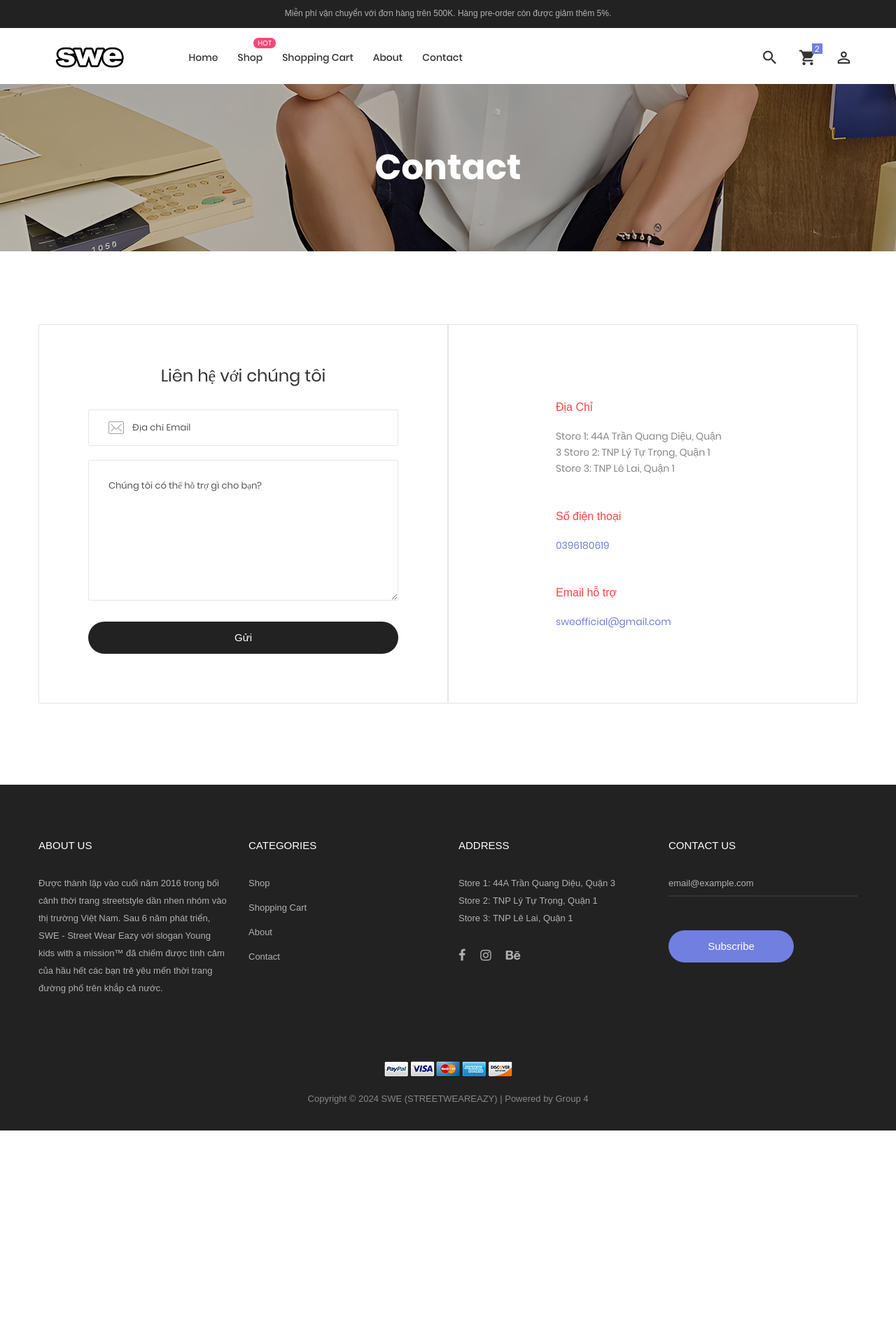
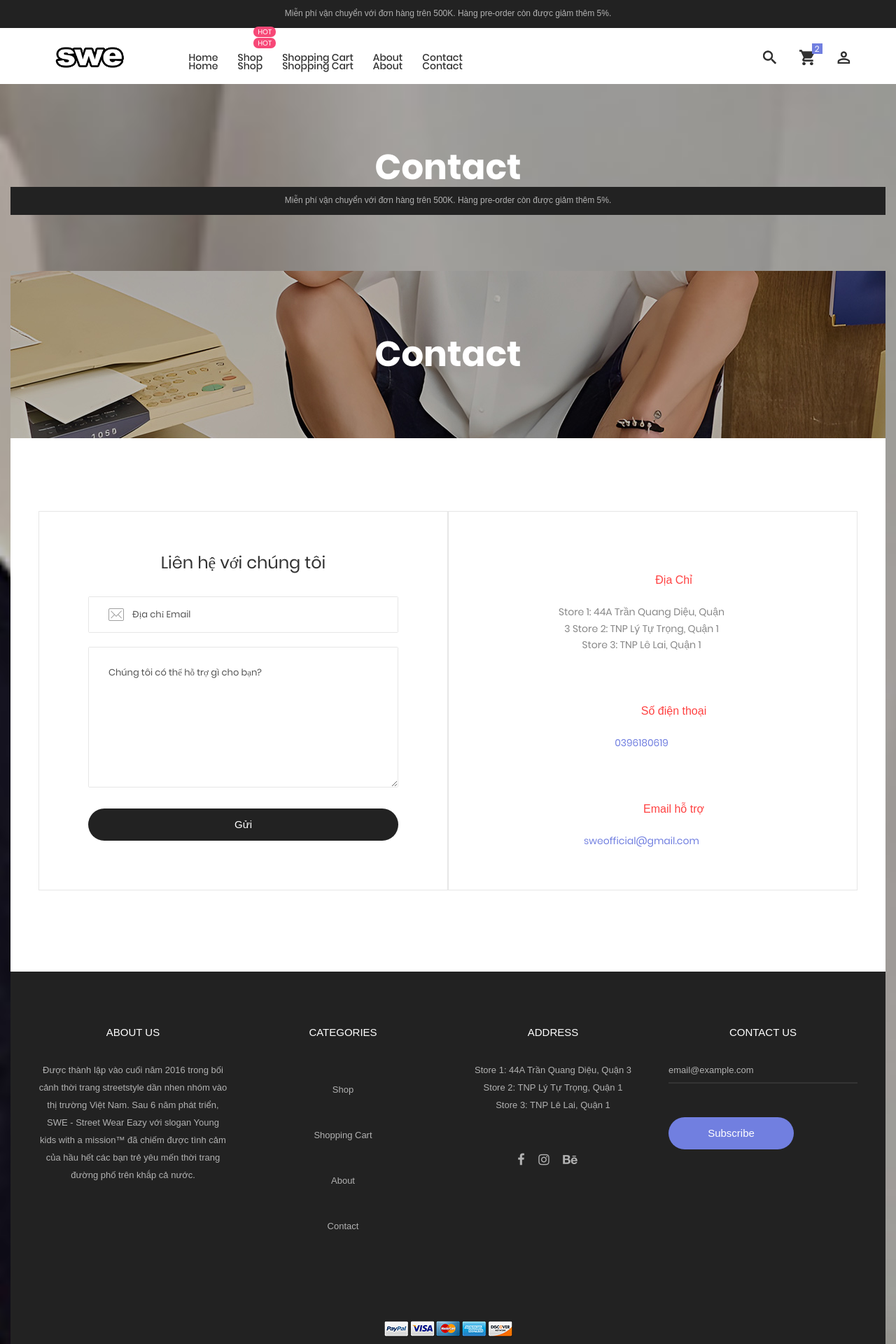
Before and after one commit to LeNguyenXeng/DuAn1-BE, a PHP site: page /index.php?act=contact in a window 1280 px wide. Shown: the top 1920 px of the page at 70% size. Before the commit the page ends 1615 px from the top, so only its background shows below. Run offline with PHP 8.4, Linux system fonts and the light colour scheme; style sheets or scripts are compiled from the project's sources; some libraries are stand-ins or nearby versions; some web fonts are replaced.

Commit message:
Update contact.php

```diff
--- a/view/contact.php
+++ b/view/contact.php
@@ -1,4 +1,16 @@
 <!DOCTYPE html>
+<html lang="en">
+
+<head>
+    <title>Contact</title>
+    <?php
+ include "view/header.php";
+?>
+    <!-- Title page -->
+    <section class="bg-img1 txt-center p-lr-15 p-tb-92"
+        style="background-image: url('./resources/assets/img/bg-02.jpg'); margin-top: 80px;">
+        <h2 class="ltext-105 cl0 txt-center">
+            Contact<!DOCTYPE html>
 <html lang="en">
 
 <head>
@@ -109,3 +121,101 @@
     <?php
  include "view/footer.php";
 ?>
+        </h2>
+    </section>
+
+
+    <!-- Content page -->
+    <section class="bg0 p-t-104 p-b-116">
+        <div class="container">
+            <div class="flex-w flex-tr">
+                <div class="size-210 bor10 p-lr-70 p-t-55 p-b-70 p-lr-15-lg w-full-md">
+                    <form>
+                        <h4 class="mtext-105 cl2 txt-center p-b-30">
+                            Liên hệ với chúng tôi
+                        </h4>
+
+                        <div class="bor8 m-b-20 how-pos4-parent">
+                            <input class="stext-111 cl2 plh3 size-116 p-l-62 p-r-30" type="text" name="email"
+                                placeholder="Địa chỉ Email">
+                            <img class="how-pos4 pointer-none" src="./resources/assets/img/icons/icon-email.png"
+                                alt="ICON">
+                        </div>
+
+                        <div class="bor8 m-b-30">
+                            <textarea class="stext-111 cl2 plh3 size-120 p-lr-28 p-tb-25" name="msg"
+                                placeholder="Chúng tôi có thể hỗ trợ gì cho bạn?"></textarea>
+                        </div>
+
+                        <button class="flex-c-m stext-101 cl0 size-121 bg3 bor1 hov-btn3 p-lr-15 trans-04 pointer">
+                            Gửi
+                        </button>
+                    </form>
+                </div>
+
+                <div class="size-210 bor10 flex-w flex-col-m p-lr-93 p-tb-30 p-lr-15-lg w-full-md">
+                    <div class="flex-w w-full p-b-42">
+                        <span class="fs-18 cl5 txt-center size-211">
+                            <span class="lnr lnr-map-marker"></span>
+                        </span>
+
+                        <div class="size-212 p-t-2">
+                            <span style="color: rgb(255, 66, 66);
+							font-family: Popspismedium, sans-serif;
+							font-size: 16px;
+						" class="cl2">
+                                Địa Chỉ
+                            </span>
+
+                            <p class="stext-115 cl6 size-213 p-t-18">
+                                Store 1: 44A Trần Quang Diệu, Quận 3
+                                Store 2: TNP Lý Tự Trọng, Quận 1
+                                Store 3: TNP Lê Lai, Quận 1
+                            </p>
+                        </div>
+                    </div>
+
+                    <div class="flex-w w-full p-b-42">
+                        <span class="fs-18 cl5 txt-center size-211">
+                            <span class="lnr lnr-phone-handset"></span>
+                        </span>
+
+                        <div class="size-212 p-t-2">
+                            <span style="color: rgb(255, 66, 66);
+							font-family: Popspismedium, sans-serif;
+							font-size: 16px;
+						" class="cl2">
+                                Số điện thoại
+                            </span>
+
+                            <p class="stext-115 cl1 size-213 p-t-18">
+                                0396180619
+                            </p>
+                        </div>
+                    </div>
+
+                    <div class="flex-w w-full">
+                        <span class="fs-18 cl5 txt-center size-211">
+                            <span class="lnr lnr-envelope"></span>
+                        </span>
+
+                        <div class="size-212 p-t-2">
+                            <span style="color: rgb(255, 66, 66);
+							font-family: Popspismedium, sans-serif;
+							font-size: 16px;
+						" class=" cl2">
+                                Email hỗ trợ
+                            </span>
+
+                            <p class="stext-115 cl1 size-213 p-t-18">
+                                sweofficial@gmail.com
+                            </p>
+                        </div>
+                    </div>
+                </div>
+            </div>
+        </div>
+    </section>
+    <?php
+ include "view/footer.php";
+?>
```
